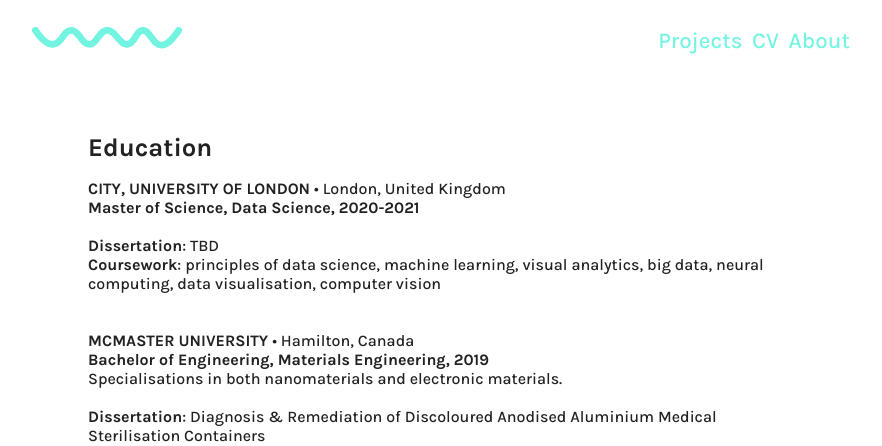
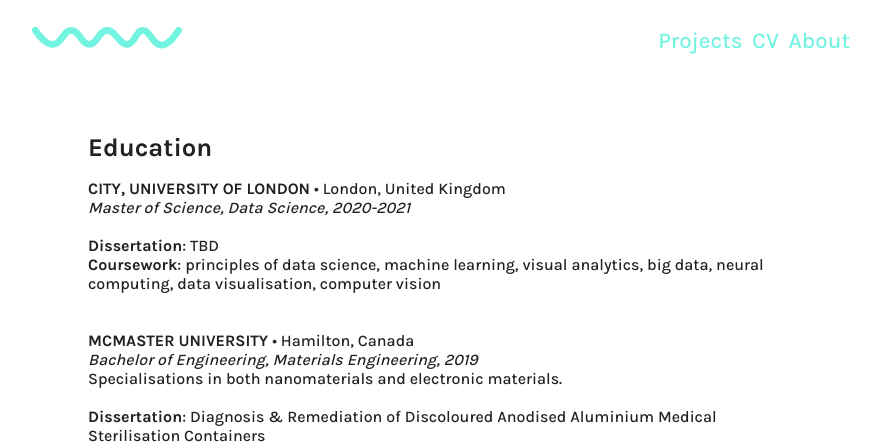
Before and after one commit to ayliahfani/ayliahfani.github.io, a Jekyll site: the page built from content/cv.md, in a window 1280 px wide. Shown: the top 446 px of the page, without its empty margins (198-1080 px from the left). Built offline with Jekyll 4.4.1, drawn with Linux system fonts in a browser that asks for light colours.

Commit message:
Update cv.md

```diff
--- a/content/cv.md
+++ b/content/cv.md
@@ -6,14 +6,14 @@
 
 # Education
 **CITY, UNIVERSITY OF LONDON** • London, United Kingdom <br>
-**Master of Science, Data Science, 2020-2021** <br>
+*Master of Science, Data Science, 2020-2021* <br>
 <br>
 **Dissertation**: TBD <br>
 **Coursework**: principles of data science, machine learning, visual analytics, big data, neural computing, data visualisation, computer vision
 <br>
 <br>
 **MCMASTER UNIVERSITY** • Hamilton, Canada <br>
-**Bachelor of Engineering, Materials Engineering, 2019**<br>
+*Bachelor of Engineering, Materials Engineering, 2019*<br>
 Specialisations in both nanomaterials and electronic materials.<br>
 <br>
 **Dissertation**: Diagnosis & Remediation of Discoloured Anodised Aluminium Medical Sterilisation Containers <br>
```
